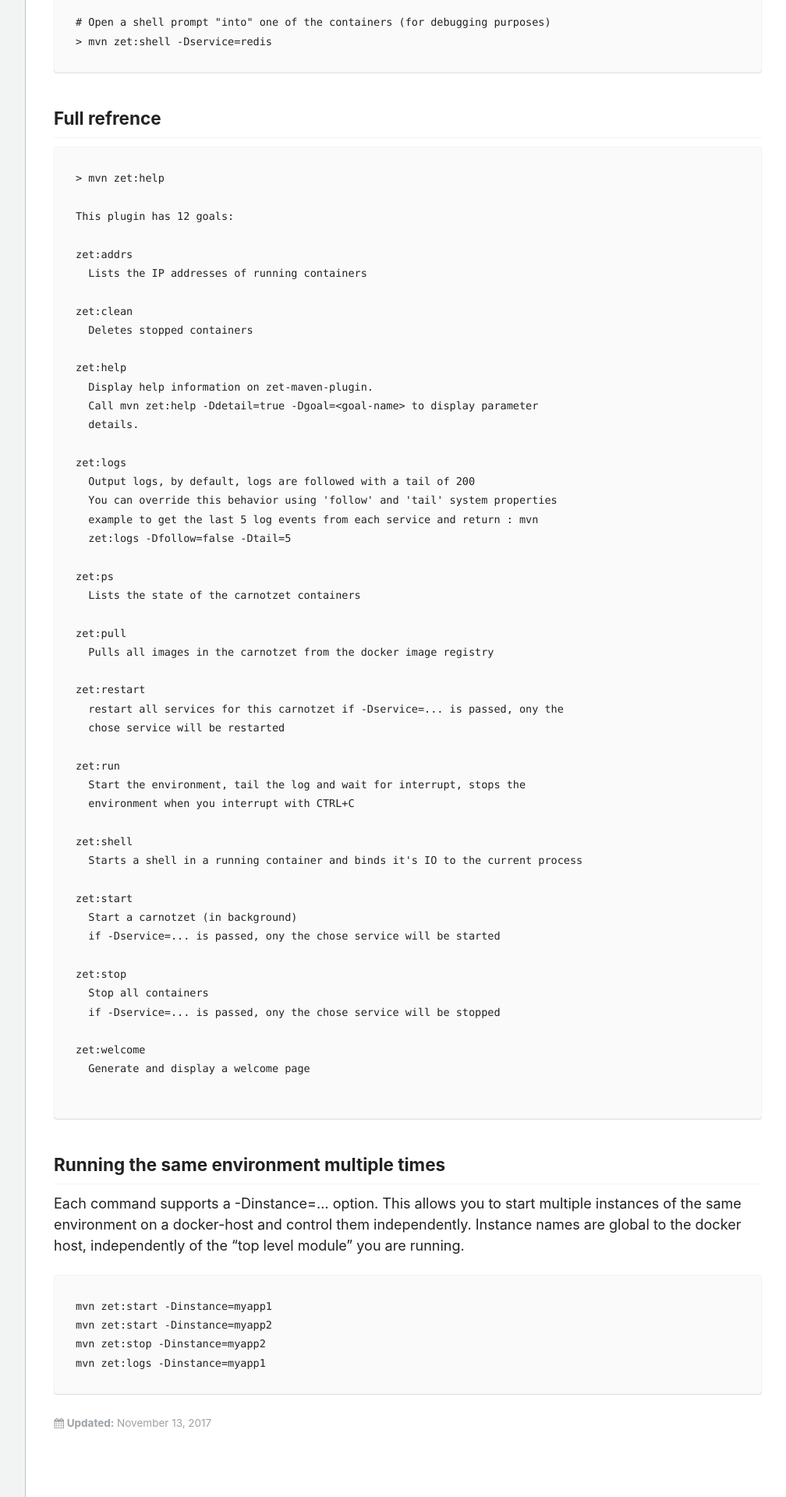
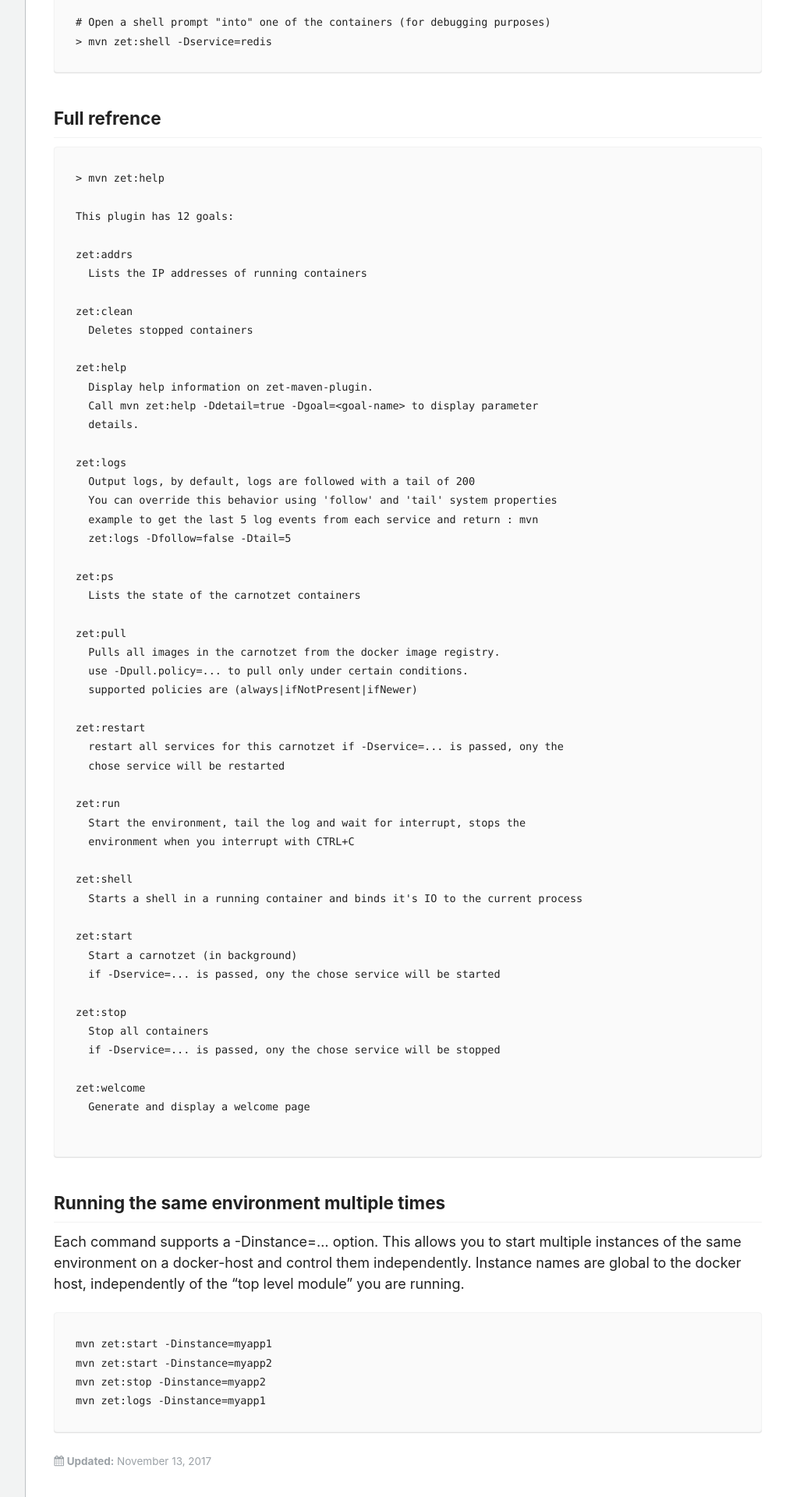
Before and after one commit to swissquote/carnotzet, a Jekyll site: the page built from docs/_docs/user-guide/maven-plugin.md, in a window 1280 px wide. Shown: the part 922-2842 px from the top of the page at 78% size, without its empty margins (267-1275 px from the left). Built offline with Jekyll 4.4.1, drawn with Linux system fonts in a browser that asks for light colours.

Commit message:
Added some missing docs for zet:pull -Dpull.policy=...

```diff
--- a/docs/_docs/user-guide/maven-plugin.md
+++ b/docs/_docs/user-guide/maven-plugin.md
@@ -66,7 +66,9 @@ zet:ps
   Lists the state of the carnotzet containers
 
 zet:pull
-  Pulls all images in the carnotzet from the docker image registry
+  Pulls all images in the carnotzet from the docker image registry.
+  use -Dpull.policy=... to pull only under certain conditions.
+  supported policies are (always|ifNotPresent|ifNewer)
 
 zet:restart
   restart all services for this carnotzet if -Dservice=... is passed, ony the
```
